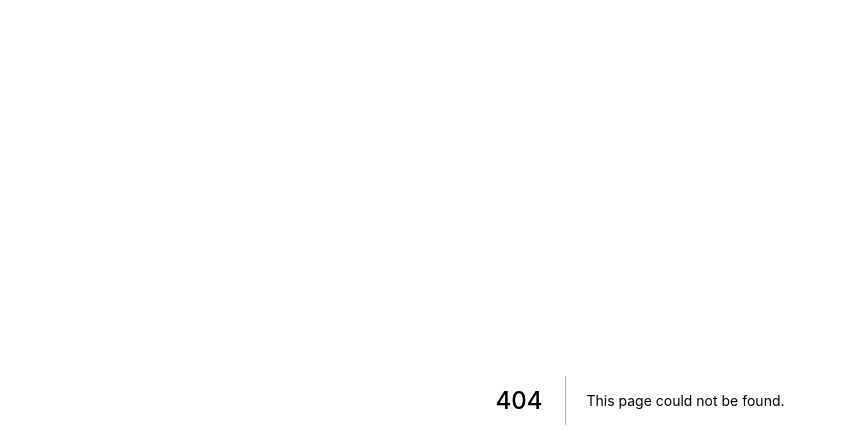
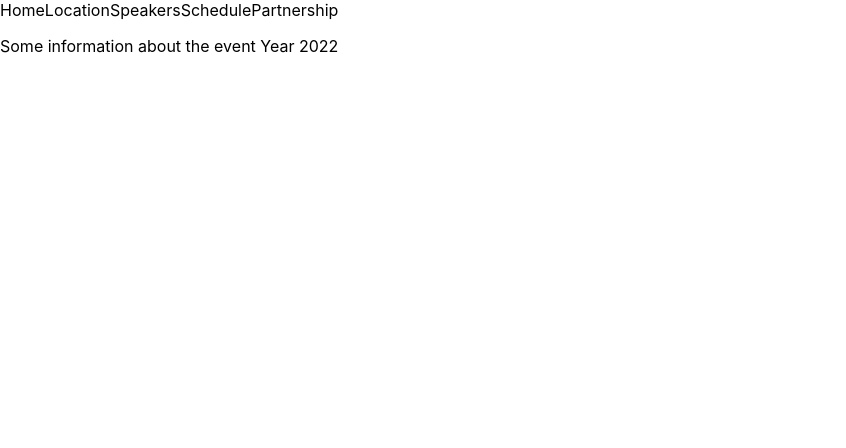
Before and after one commit to PyConLT/pycon-lt, a Next.js app: page /events/2022 in a window 1280 px wide. Before the commit this address had no page. Shown: the top 448 px of the page, without its empty margins (0-846 px from the left). Built offline with nearby package versions, Linux system fonts and the light colour scheme.

Commit message:
Add pages endpoint and specific pages

```diff
--- /dev/null
+++ b/pages/events/[year]/index.tsx
@@ -0,0 +1,30 @@
+import { useRouter } from 'next/router'
+
+import Link from 'next/link'
+
+const Post = () => {
+  const router = useRouter()
+  const { year } = router.query
+
+  return <div>
+    <Link href="/">
+        <a>Home</a>
+    </Link>
+    <Link href={`/events/${year}/location`}>
+        <a>Location</a>
+    </Link>
+    <Link href={`/events/${year}/speakers`}>
+        <a>Speakers</a>
+    </Link>
+    <Link href={`/events/${year}/schedule`}>
+        <a>Schedule</a>
+    </Link>
+    <Link href={`/events/${year}/partnership`}>
+        <a>Partnership</a>
+    </Link>
+  <p>Some information about the event Year {year}</p>
+  </div>
+}
+
+
+export default Post
```
Also changed, not shown: pages/events/[year]/location.tsx (added, +10 -0 lines), pages/events/[year]/partnership.tsx (added, +10 -0 lines), pages/events/[year]/schedule.tsx (added, +10 -0 lines), pages/events/[year]/speakers.tsx (added, +10 -0 lines).
